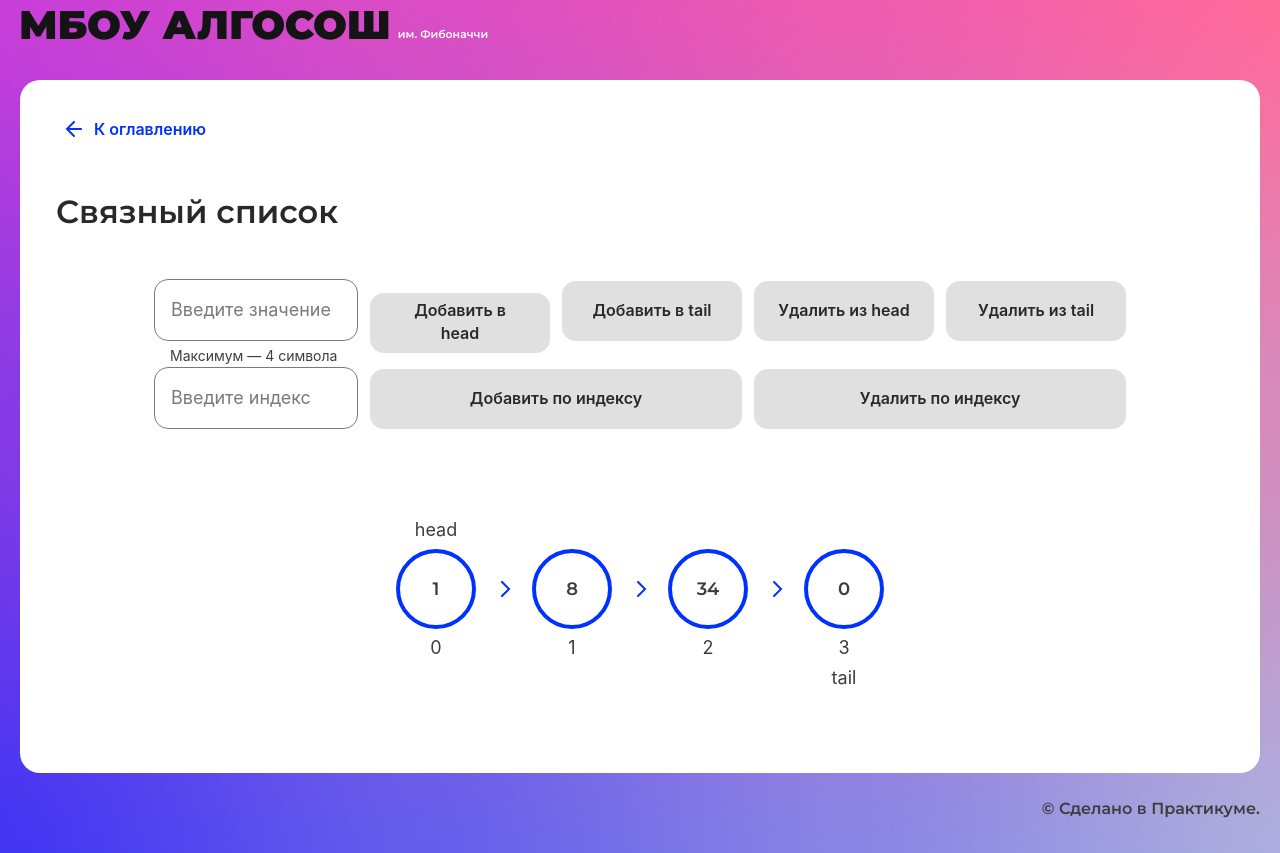
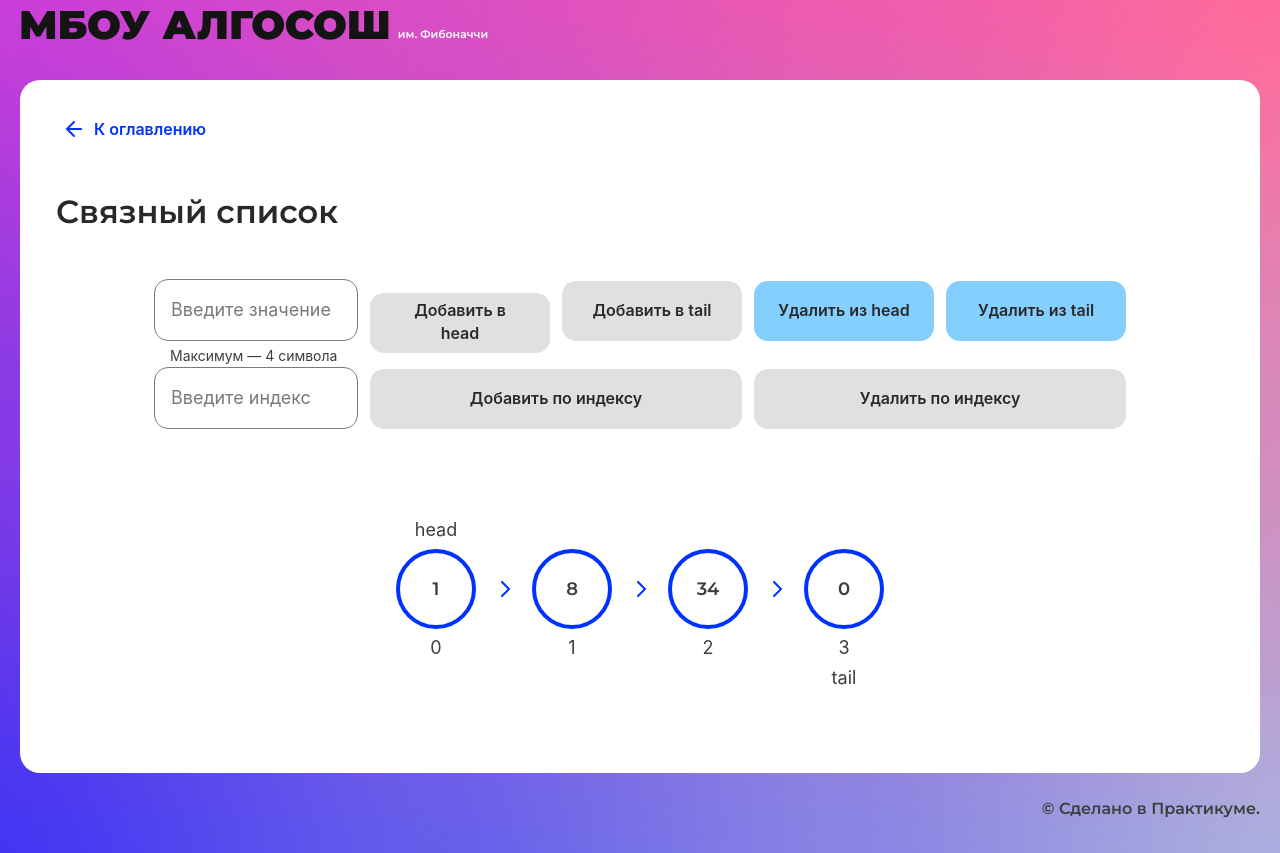
Before and after one commit to happy-land/algo, a React (Create React App) app: page /list in a window 1280 px wide. Built offline with nearby package versions, Linux system fonts and the light colour scheme.

Commit message:
2nd review

```diff
--- a/src/components/list-page/list-page.tsx
+++ b/src/components/list-page/list-page.tsx
@@ -331,14 +331,15 @@ export const ListPage: React.FC = () => {
             extraClass={`${styles.button} ${styles.btn_remove_from_head}`}
             onClick={handleRemoveHead}
             isLoader={isWorking.removeHead}
-            disabled={(!inputValue && !inputIndex) || isInactive.removeHead || elements.length === 0}
+            // disabled={(!inputValue && !inputIndex) || isInactive.removeHead || elements.length === 0}
+            disabled={isInactive.removeHead || elements.length === 0}
           />
           <Button
             text="Удалить из tail"
             extraClass={`${styles.button} ${styles.button_remove_tail}`}
             onClick={handleRemoveTail}
             isLoader={isWorking.removeTail}
-            disabled={(!inputValue && !inputIndex) || isInactive.removeTail || elements.length === 0}
+            disabled={isInactive.removeTail || elements.length === 0}
           />
           <Input
             placeholder="Введите индекс"
@@ -352,15 +353,15 @@ export const ListPage: React.FC = () => {
             text="Добавить по индексу"
             extraClass={`${styles.btn_add_ind}`}
             onClick={handleAddIndex}
-            isLoader={isWorking.removeTail}
-            disabled={(!inputValue && !inputIndex) || isInactive.addIndex}
+            isLoader={isWorking.addIndex}
+            disabled={(!inputValue) || isInactive.addIndex || (Number(inputIndex) > elements.length - 1)}
           />
           <Button
             text="Удалить по индексу"
             extraClass={`${styles.btn_remove_ind}`}
             onClick={handleRemoveIndex}
-            isLoader={isWorking.removeTail}
-            disabled={(!inputValue && !inputIndex) || isInactive.removeIndex}
+            isLoader={isWorking.removeIndex}
+            disabled={(!inputValue && !inputIndex) || isInactive.removeIndex || (Number(inputIndex) > elements.length - 1)}
           />
         </form>
 
```
